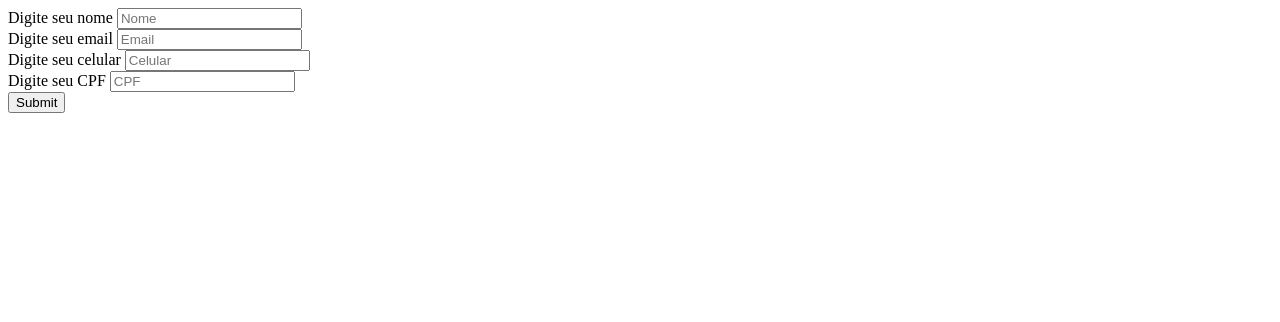
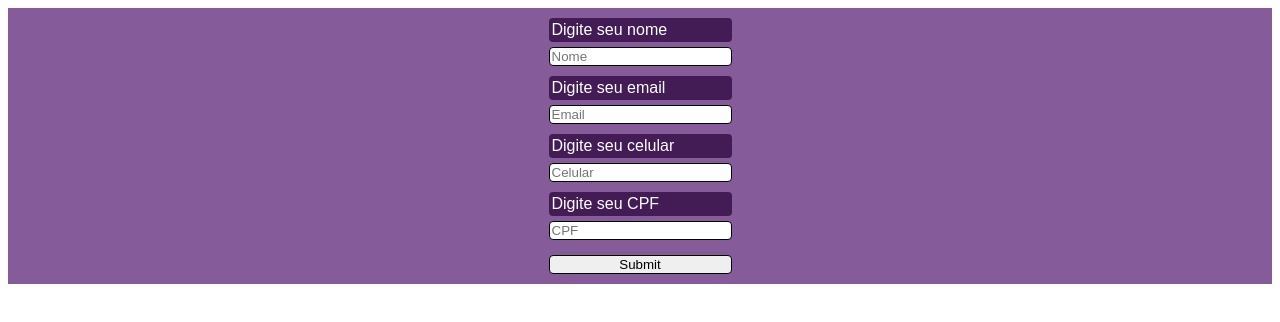
Before and after one commit to Doublekill0909/cp-02-frontend, a plain HTML site: page inscricao.html in a window 1280 px wide. Drawn offline with Linux system fonts and the light colour scheme.

Commit message:
feat: estilizacao

```diff
--- a/css/inscricao.css
+++ b/css/inscricao.css
@@ -0,0 +1,30 @@
+*{
+    font-family: 'Poppins', sans-serif;
+}
+
+.container{
+    display: flex;
+    flex-direction: column;
+    align-items: center;
+    background-color: #865b99;
+}
+
+input{
+    border: 1px solid #000000;
+  border-radius: 4px;
+  box-sizing: border-box;
+  margin-top: 5px;
+}
+
+.container div{
+    display: flex;
+    flex-direction: column;
+    margin: 10px;
+}
+
+.container label{
+    background-color: #431c56;
+    color: white;
+    padding: 3px;
+    border-radius: 4px;
+}
--- a/inscricao.html
+++ b/inscricao.html
@@ -5,10 +5,11 @@
     <meta charset="UTF-8">
     <meta name="viewport" content="width=device-width, initial-scale=1.0">
     <title>Document</title>
+    <link rel="stylesheet" href="./css/inscricao.css">
 </head>
 
 <body>
-    <nav>
+    <div class="container">
         <form>
             <div>
                 <label for="">Digite seu nome</label>
@@ -29,8 +30,9 @@
             <div>
                 <input type="submit" value="Submit">
             </div>
+
         </form>
-    </nav>
+    </div>
 </body>
 
 </html>
```
